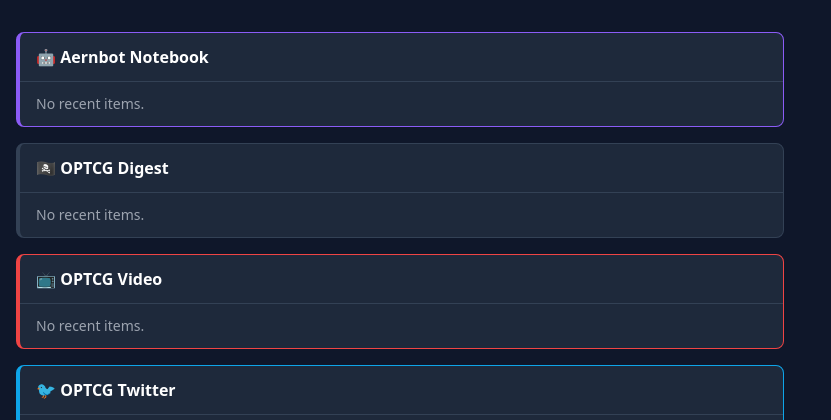
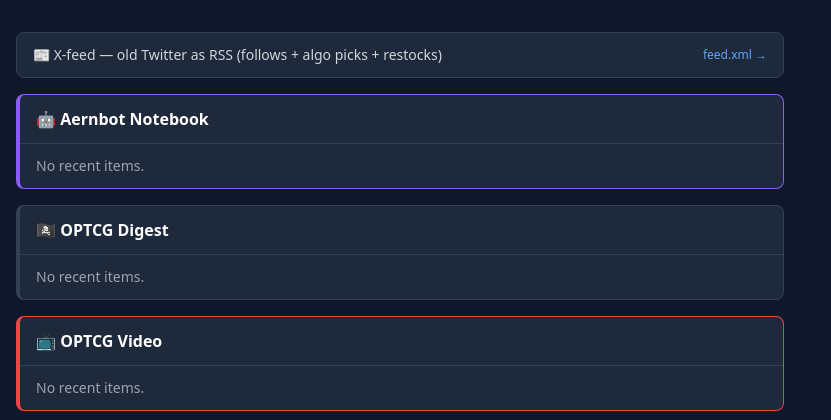
Before and after one commit to Aern28/aernhome, a Flask app: page /nexus/feed in a window 1280 px wide. Shown: the part 160-580 px from the top of the page, without its empty margins (0-831 px from the left). Run offline with Flask 3, Linux system fonts and the light colour scheme; data that the repository does not hold is empty; some libraries are stand-ins or nearby versions.

Commit message:
nexus/feed: link the x-feed RSS from the Feed page
Co-Authored-By: Claude Fable 5 <noreply@anthropic.com>
Claude-Session: https://claude.ai/code/session_01RXu8Dx2h7tdQuoak3yeRxR

```diff
--- a/templates/nexus_feed.html
+++ b/templates/nexus_feed.html
@@ -12,6 +12,10 @@
 } %}
 
 <div class="space-y-4 max-w-3xl">
+    <div class="bg-dark-card border border-dark-border rounded-lg px-4 py-3 flex items-center justify-between">
+        <span class="text-sm text-gray-300">📰 X-feed — old Twitter as RSS (follows + algo picks + restocks)</span>
+        <a href="/feed.xml" class="text-xs font-medium text-blue-400 hover:text-blue-300">feed.xml →</a>
+    </div>
     {% for card in cards %}
     <section class="bg-dark-card border border-dark-border rounded-lg overflow-hidden border-l-4 {{ accents.get(card.meta.slug, 'border-slate-500') }}">
         <div class="flex items-center justify-between px-4 py-3 border-b border-dark-border">
```
